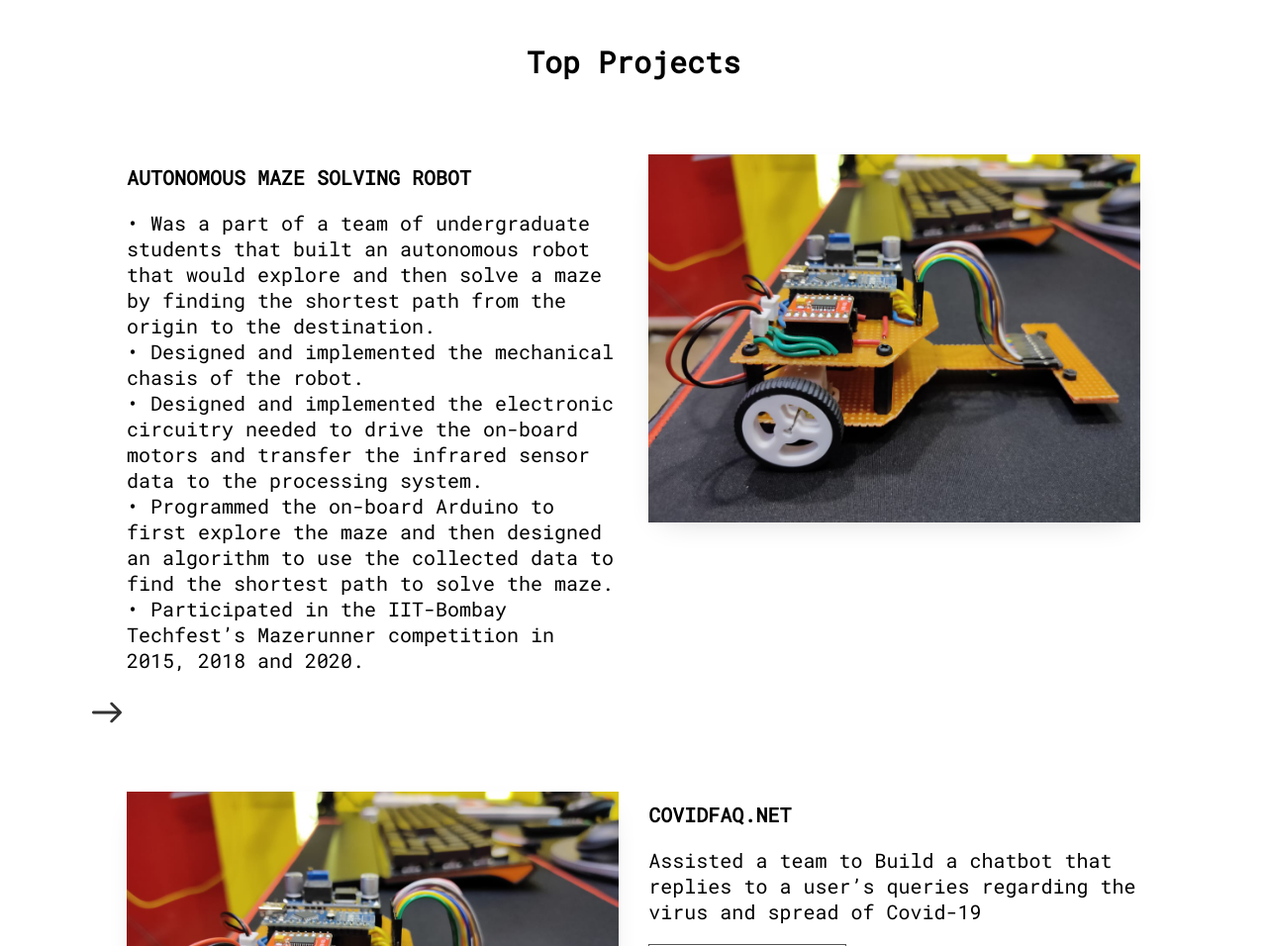
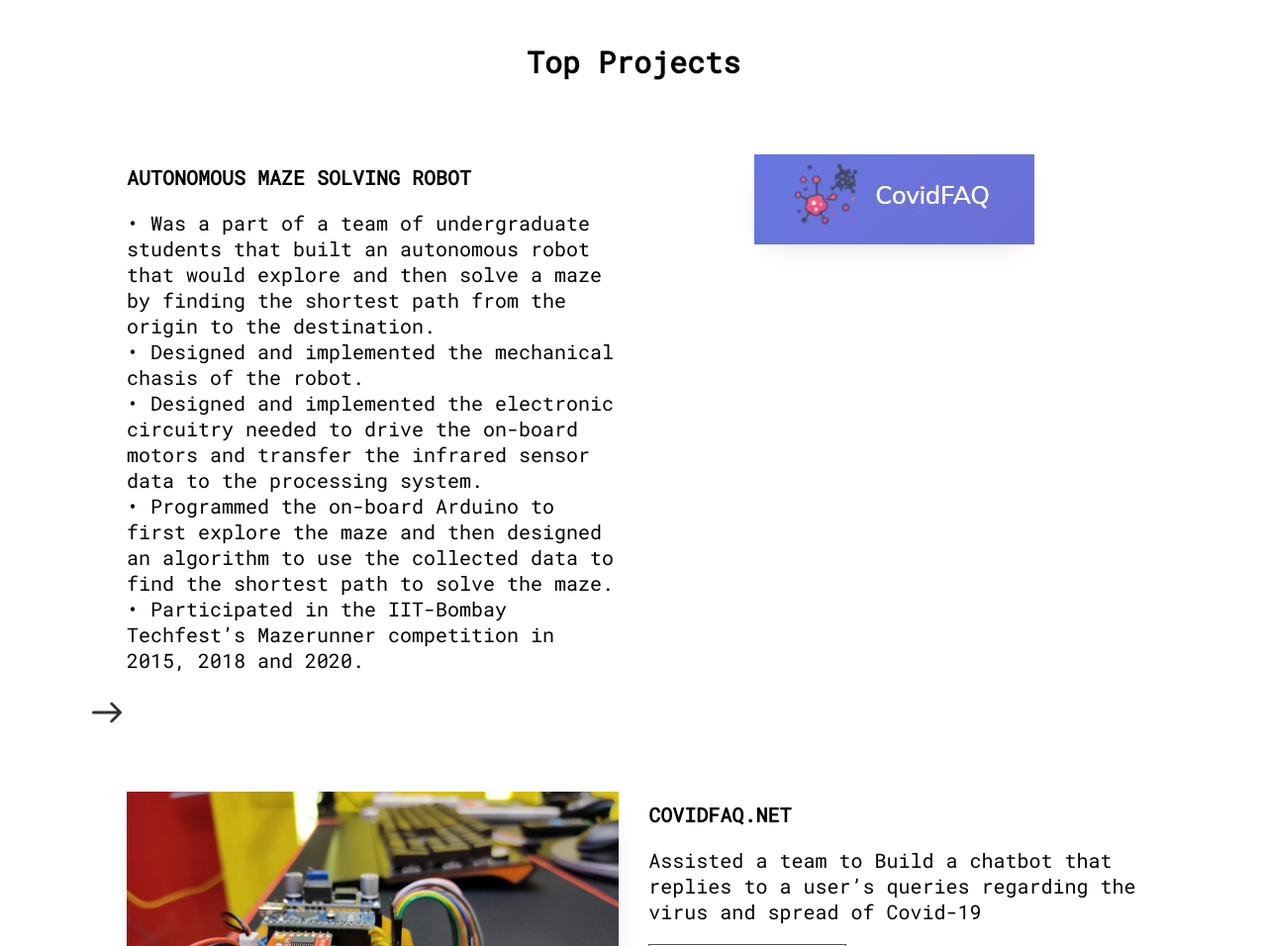
Before and after one commit to rusty3699/rusty3699.github.io, a plain HTML site: page index.html in a window 1280 px wide. Shown: the part 1240-2196 px from the top of the page at 99% size. Drawn offline with nearby package versions, Linux system fonts and the light colour scheme.

Commit message:
Update index.html

```diff
--- a/index.html
+++ b/index.html
@@ -217,7 +217,7 @@ algorithm to use the collected data to find the shortest path to solve the maze.
 						</div>
 					</div>
 					<div class="project-img" data-aos="fade-left">
-						<img class="shadow" src="./assets/maze_solver.jpeg" alt="code">
+						<img class="shadow" src="./assets/covid_faq.jpg" alt="code">
 					</div>
 				</div>
         <br><br/>
```
